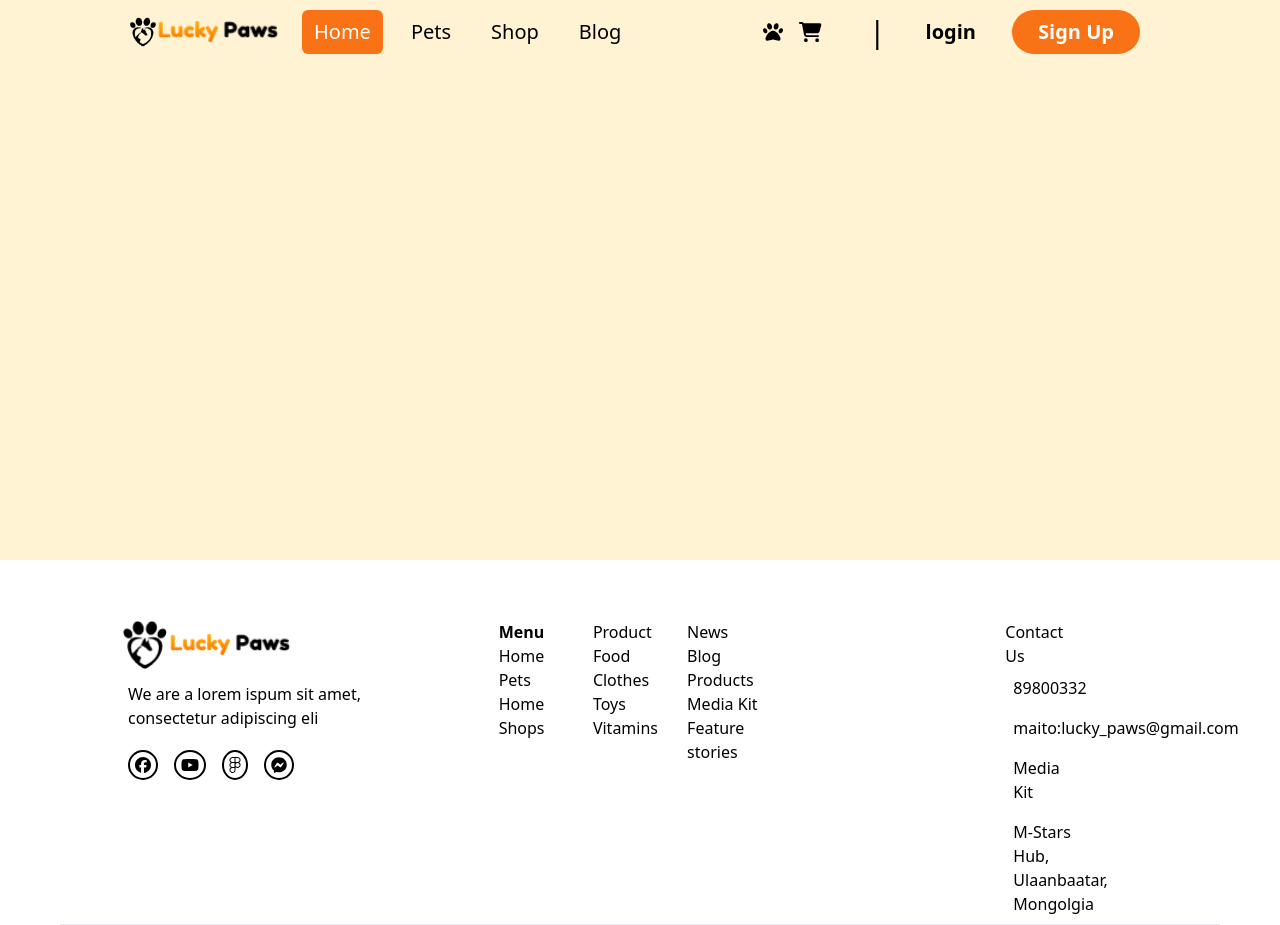
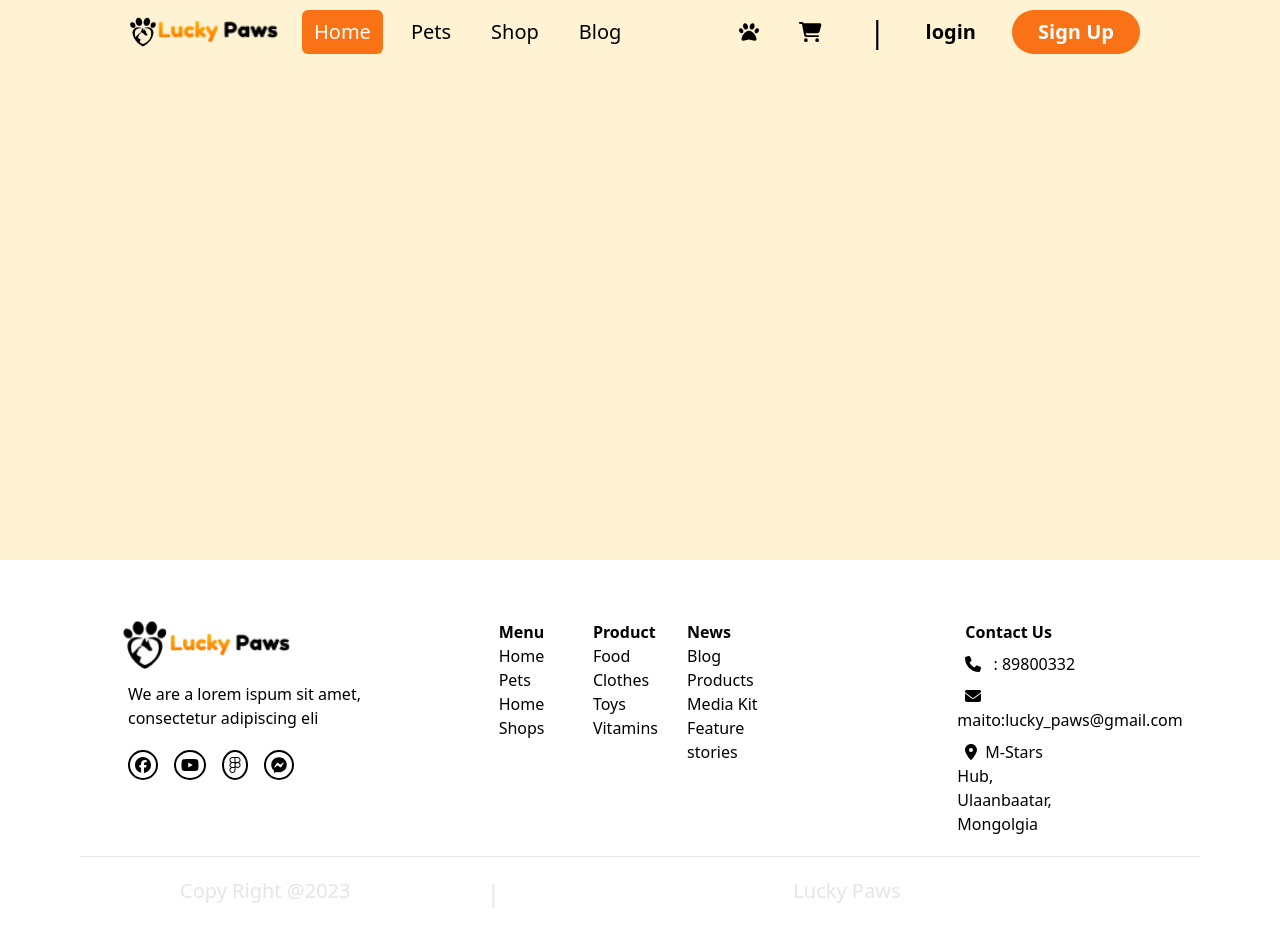
Before and after one commit to Azure-Leap/Lucky-Paws, a Next.js app in the folder fe/: page / in a window 1280 px wide. Built offline with nearby package versions, Linux system fonts and the light colour scheme.

Commit message:
navbar footer done

```diff
--- a/fe/src/components/Footer/Footer.tsx
+++ b/fe/src/components/Footer/Footer.tsx
@@ -2,7 +2,7 @@ import React from 'react'
 import Image from 'next/image'
 import { FontAwesomeIcon } from '@fortawesome/react-fontawesome';
 import {faFacebook,faYoutube,faFigma,faFacebookMessenger} from "@fortawesome/free-brands-svg-icons";
-import {faShoppingCart,faPaw,faHouse} from '@fortawesome/free-solid-svg-icons'
+import {faShoppingCart,faPaw,faHouse,faPhone,faEnvelope,faLocationDot} from '@fortawesome/free-solid-svg-icons'
 
 const Footer = () => {
   const navigation = [
@@ -22,12 +22,6 @@ const Footer = () => {
     { name: 'Products', href: '#', current: false },
     { name: 'Media Kit', href: '#', current: false },
     { name: 'Feature stories', href: '#', current: false },
-  ]
-  const contactUs=[
-    { name: '89800332', href: '#', current: false },
-    { name: 'maito:lucky_paws@gmail.com', href: '#', current: false },
-    { name: 'Media Kit', href: '#', current: false },
-    { name: 'M-Stars Hub, Ulaanbaatar, Mongolgia', href: '#', current: false },
   ]
   return (
     <div>
@@ -76,7 +70,7 @@ const Footer = () => {
 
             </div>
             <div>
-              <h3>Product</h3>
+              <h3 className='font-bold'>Product</h3>
               {products.map((item) => (
 
                       <a
@@ -89,7 +83,7 @@ const Footer = () => {
 
             </div>
             <div>
-              <h3>News</h3>
+              <h3 className='font-bold'>News</h3>
               {news.map((item) => (
 
                       <a
@@ -104,23 +98,21 @@ const Footer = () => {
 
             </div>
         </div>
-        <div className='mx-32'>
-              <h3>Contact Us</h3>
-              {contactUs.map((item) => (
-
-                      <a
-                        key={item.name}
-                        href={item.href}
-                        className='flex p-2'
-                        aria-current={item.current ? 'page' : undefined}
-                      >
-                        {item.name}
-                      </a>
-                    ))}
+        <div className='mx-20'>
+              <h3 className='font-bold mx-2'>Contact Us</h3>
+             <p><FontAwesomeIcon icon={faPhone} className='mx-2 mt-3'/> : 89800332</p>
+             <p><FontAwesomeIcon icon={faEnvelope} className='mx-2 mt-3' />maito:lucky_paws@gmail.com </p>
+             <p><FontAwesomeIcon icon={faLocationDot} className='mx-2 mt-3'/>M-Stars Hub, Ulaanbaatar, Mongolgia</p>
         </div>
 
         </div>
-        <hr />
+        <hr className='m-5' />
+        <div className='mx-[120px] grid grid-cols-3 max-w-[100vw] mt-4 text-stone-200 mb-0'>
+           <p className='text-xl'>Copy Right @2023</p>
+           <p className='text-2xl'>|</p>
+           <p className='text-xl'>Lucky Paws</p>
+
+        </div>
     </div>
     <div className='xl:hidden  grid grid-cols-3 absolute bottom-0 w-[100vw] h-[10vh] bg-white'>
       <button
--- a/fe/src/components/Navbar/Navbar.tsx
+++ b/fe/src/components/Navbar/Navbar.tsx
@@ -22,14 +22,14 @@ export default function Navbar() {
         <>
           <div className="mx-auto max-w-[85vw] px-5 sm:px-6 lg:px-8">
             <div className="relative flex h-16 items-center justify-between">
-              <div className="absolute inset-y-0 left-0 flex items-center md:hidden">
+              <div className="absolute inset-y-0 right-0 flex items-center md:hidden">
                 {/* Mobile menu button*/}
                 <Disclosure.Button className="inline-flex items-center justify-center rounded-md p-2 text-orange-400 hover:bg-orange-400 hover:text-white focus:outline-none focus:ring-2 focus:ring-inset focus:ring-white">
-                  <span className="sr-only">Open main menu</span>
+
                   {open ? (
-                    <FontAwesomeIcon icon={faX} className="block h-6 w-6" aria-hidden="true" />
+                    <FontAwesomeIcon icon={faX} className="block h-6 w-6 " aria-hidden="true" />
                   ) : (
-                    <FontAwesomeIcon icon={faBars} className="block h-6 w-6" aria-hidden="true" />
+                    <FontAwesomeIcon icon={faBars} className="block h-6 w-6 " aria-hidden="true" />
                   )}
                 </Disclosure.Button>
               </div>
@@ -71,13 +71,13 @@ export default function Navbar() {
               <div className="absolute inset-y-0 right-0 flex items-center pr-2 sm:static sm:inset-auto sm:ml-6  sm:pr-0">
                 <button
                   type="button"
-                  className="rounded-full text-xl p-2  hover:text-orange-500"
+                  className="rounded-full text-xl p-2  hover:text-orange-500 hidden xl:ml-6 xl:block"
                 >
                        <FontAwesomeIcon icon={faPaw}/>
                 </button>
                 <button
                   type="button"
-                  className="rounded-full text-xl p-2  hover:text-orange-500"
+                  className="rounded-full text-xl p-2  hover:text-orange-500 hidden xl:ml-6 xl:block"
                 >
                        <FontAwesomeIcon icon={faShoppingCart}/>
                 </button>
@@ -139,7 +139,7 @@ export default function Navbar() {
                   </Transition>
                 </Menu> */}
 
-               <p className="p-4  text-3xl hidden md:ml-6 md:block">|</p>
+               <p className="p-4  text-3xl hidden xl:ml-6 xl:block">|</p>
                <button className="font-bold text-xl m-3 hidden md:ml-6 md:block">
                 login
                </button>
@@ -150,7 +150,7 @@ export default function Navbar() {
             </div>
           </div>
 
-          <Disclosure.Panel className="md:hidden">
+          <Disclosure.Panel className="md:hidden bg-orange-200 text-center">
             <div className="space-y-1 px-2 pb-3 pt-2">
               {navigation.map((item) => (
                 <Disclosure.Button
@@ -158,7 +158,7 @@ export default function Navbar() {
                   as="a"
                   href={item.href}
                   className={classNames(
-                    item.current ? ' text-black font-bold' : 'text-black font-bold  hover:bg-orange-400 hover:text-white',
+                    item.current ? '  text-black font-bold hover:bg-orange-400 hover:text-white' : 'text-black font-bold  hover:bg-orange-400 hover:text-white',
                     'block rounded-md px-3 py-2 text-base '
                   )}
                   aria-current={item.current ? 'page' : undefined}
--- /dev/null
+++ b/fe/src/components/Shop/Advertisement.tsx
@@ -0,0 +1,9 @@
+import React from 'react'
+
+const Advertisement = () => {
+  return (
+    <div>Advertisement</div>
+  )
+}
+
+export default Advertisement
--- /dev/null
+++ b/fe/src/components/Shop/Shop.tsx
@@ -0,0 +1,71 @@
+import React from 'react'
+import Image from 'next/image';
+import Link from 'next/link';
+
+
+interface IProduct {
+_id:Number;
+title:String;
+price:Number;
+img:String;
+detail:String;
+quantity:Number;
+}
+interface IProducts {
+  products: IProduct[];
+}
+
+const Shop = ({products}:IProducts) => {
+  return (
+    <div className='grid grid-cols-4 bg-orange-300 w-[60vw] h-[50vh] mx-auto rounded-3xl'>
+      <div className=" container mx-auto">
+        <div className="grid grid-cols-4 container">
+        {/* <Link href={"#"} passHref>
+                <div  className="group card  hover:bg-slate-200">
+                  <div className="aspect-[9/12]  group ">
+                    <Image
+                      src=""
+                      alt="productsPhoto"
+                      width={300}
+                      height={300}
+                      className="w-full h-full object-cover rounded"
+                    />
+                  <div className=" text-2xl p-5 ">test</div>
+                   <div>test</div>
+                  </div>
+                  Read more...
+                </div>
+              </Link> */}
+          {
+            products?.map((product, idx) => (
+              <Link href={`products/${product._id}`} passHref>
+                <div key={idx} className="group card  hover:bg-slate-200">
+                  <div className="aspect-[9/12]  group ">
+                    <Image
+                      src={product.img || ""}
+                      alt="productsPhoto"
+                      width={300}
+                      height={300}
+                      className="w-full h-full object-cover rounded"
+                    />
+                  <div className=" text-2xl p-5 ">{product.title}</div>
+                   <div>{product.price}</div>
+                  </div>
+                  Read more...
+                </div>
+              </Link>
+            ))}
+        </div>
+      </div>
+    </div>
+  )
+}
+
+export default Shop
+export async function getStaticProps(ctx: any) {
+  const result = await fetch(
+    `http://localhost:8000/products`)
+  const data = await result.json();
+  console.log(data);
+  return { props: { products: data.products} };
+}
--- /dev/null
+++ b/fe/src/components/Story/Story.tsx
@@ -0,0 +1,34 @@
+import React from 'react'
+import Image from 'next/image'
+import { Inter,  Fredoka_One} from "next/font/google";
+
+const inter = Inter({ subsets: ["latin"], weight: ["200"] });
+const fredokaOne = Fredoka_One({ subsets: ["latin"], weight: ["400"] });
+
+const Story = () => {
+  return (
+    <div className='bg-white mx-auto h-[55vh] max-w-[70vw] rounded-3xl m-24 grid grid-cols-2 relative mb-5'>
+    <div className='m-5'>
+        <h2 className={`text-3xl font-bold m-5  ${fredokaOne.className}`}>From Rescue to Forever Home: The Heartwarming Story of Coco</h2>
+       <div className={` m-5  ${inter.className}`}>
+        <p className='p-2' >Coco was just a little kitten when she was found wandering alone on the streets, scared and hungry. Fortunately, a kind-hearted person saw her and brought her to the local animal shelter. There, Coco received food, shelter, and medical care, and slowly started to regain her trust in humans.</p>
+        <p className='p-2' >After a few weeks at the shelter, Coco caught the eye of a couple who were looking to adopt a pet. They were immediately drawn to her big green eyes and playful personality. They spent some time with her, petting and playing, and knew that Coco was the one.</p>
+        <p className='p-2' >Coco went home with her new family and quickly settled into her new life. She had a warm bed to sleep in, plenty of toys to play with, and all the love and attention she could ever want. Her new owners even took her to the vet for a check-up, where they found out that Coco had some minor health issues that needed treatment. They didn't hesitate to provide her with the care she needed...</p>
+       </div>
+
+
+  </div>
+    <div>
+    <Image
+              src="/images/Coco.png"
+              alt="Coco"
+              width={650}
+              height={620}
+              className='max-w-[650px] max-h-[600px] absolute right-0'
+              />
+    </div>
+    </div>
+  )
+}
+
+export default Story
--- a/fe/src/pages/index.tsx
+++ b/fe/src/pages/index.tsx
@@ -1,7 +1,10 @@
 import Image from 'next/image'
 import { Inter } from 'next/font/google'
+
 import Navbar from '@/components/Navbar/Navbar'
 import Footer from '@/components/Footer/Footer'
+import Story from '@/components/Story/Story'
+import Shop from '@/components/Shop/Shop'
 
 const inter = Inter({ subsets: ['latin'] })
 
@@ -9,6 +12,8 @@ export default function Home() {
   return (
     <div className='body'>
 <Navbar/>
+{/* <Story/> */}
+{/* <Shop/> */}
 <Footer/>
     </div>
   )
```
Also changed, not shown: fe/src/components/Shop/ShopCard.tsx (added, +32 -0 lines), fe/public/images/Baraa.png (added), fe/public/images/Coco.png (added).
